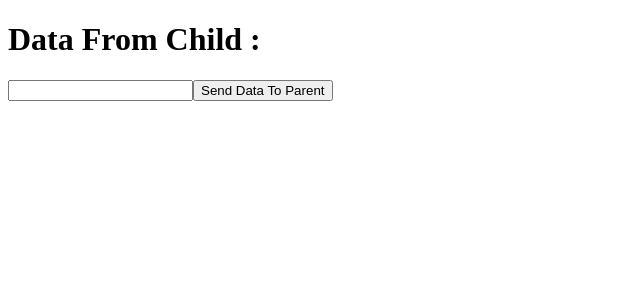
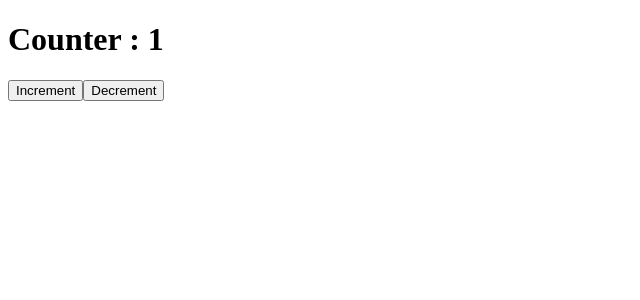
Before and after one commit to Pratheesh18/React-JS-Projects, a React (Create React App) app in the folder react-practice/: page / in a window 1280 px wide. Shown: the top 300 px of the page, without its empty margins (0-640 px from the left). Built offline with nearby package versions, Linux system fonts and the light colour scheme.

Commit message:
redux tried

```diff
--- a/react-practice/package.json
+++ b/react-practice/package.json
@@ -3,11 +3,13 @@
   "version": "0.1.0",
   "private": true,
   "dependencies": {
+    "@reduxjs/toolkit": "^1.9.5",
     "@testing-library/jest-dom": "^5.16.5",
     "@testing-library/react": "^13.4.0",
     "@testing-library/user-event": "^13.5.0",
     "react": "^18.2.0",
     "react-dom": "^18.2.0",
+    "react-redux": "^8.1.0",
     "react-scripts": "5.0.1",
     "web-vitals": "^2.1.4"
   },
--- a/react-practice/src/App.js
+++ b/react-practice/src/App.js
@@ -1,22 +1,27 @@
-import React , {useState} from 'react';
-import ChildComponent from './Child';
+import { useSelector , useDispatch } from "react-redux";
+
 
 
 
 const App = () => {
-  const [dataFromChild , setDataeFromChild]  = useState('');
+  const count = useSelector((state) => state.count);
+  const dispatch = useDispatch();
 
 
-  const handledataFromChild = (data) => {
-    setDataeFromChild(data);
+  const increment = () => {
+    dispatch({type : 'INCREMENT'});
+  }
+
+  const decrement = () => {
+    dispatch({type : 'DECREMENT'});
   };
-
 
 
   return(
     <div>
-      <h1> Data From Child : {dataFromChild} </h1>
-      <ChildComponent onData={handledataFromChild} />
+      <h1>  Counter : {count} </h1>
+      <button onClick={increment}> Increment </button>
+      <button onClick={decrement}> Decrement </button>
     </div>
   );
 };
--- a/react-practice/src/Child.js
+++ /dev/null
@@ -1,28 +0,0 @@
-import React , {useState} from 'react';
-
-
-
-const ChildComponent = ({onData}) => {
-    const [inputValue , setInputvalue] = useState('');
-
-    const handleInputChange = (e) => {
-        setInputvalue(e.target.value);
-    }
-
-    const sendDataToParent = () => {
-        onData(inputValue);
-    };
-
-
-    return(
-        <div>
-            <input type='text' value={inputValue} onChange={handleInputChange} />
-            <button onClick={sendDataToParent} > Send Data To Parent </button>
-        </div>
-    );
-
-
-}
-
-
-export default ChildComponent;
--- a/react-practice/src/index.js
+++ b/react-practice/src/index.js
@@ -1,11 +1,13 @@
 import React from 'react';
 import ReactDOM from 'react-dom/client';
 import App from './App';
+import store from './store';
+import { Provider } from 'react-redux';
 
 
 const root = ReactDOM.createRoot(document.getElementById('root'));
 root.render(
-  <React.StrictMode>
+  <Provider store={store}>
     <App />
-  </React.StrictMode>
+  </Provider>
 )
--- /dev/null
+++ b/react-practice/src/store.js
@@ -0,0 +1,24 @@
+import {createStore} from '@reduxjs/toolkit';
+
+
+
+const initialState = {
+    count : 1,
+};
+
+
+const reducer = (state = initialState , action) => {
+    switch(action.type){
+        case 'INCREMENT':
+            return {...state , count : state.count +1};
+        case 'DECREMENT':
+            return {...state , count : state.count -1};
+        default:
+            return state;
+    }
+};
+
+
+const store = createStore(reducer);
+
+export default store;
```
Also changed, not shown: 1 other file (tests, documents, lock files or other folders).
